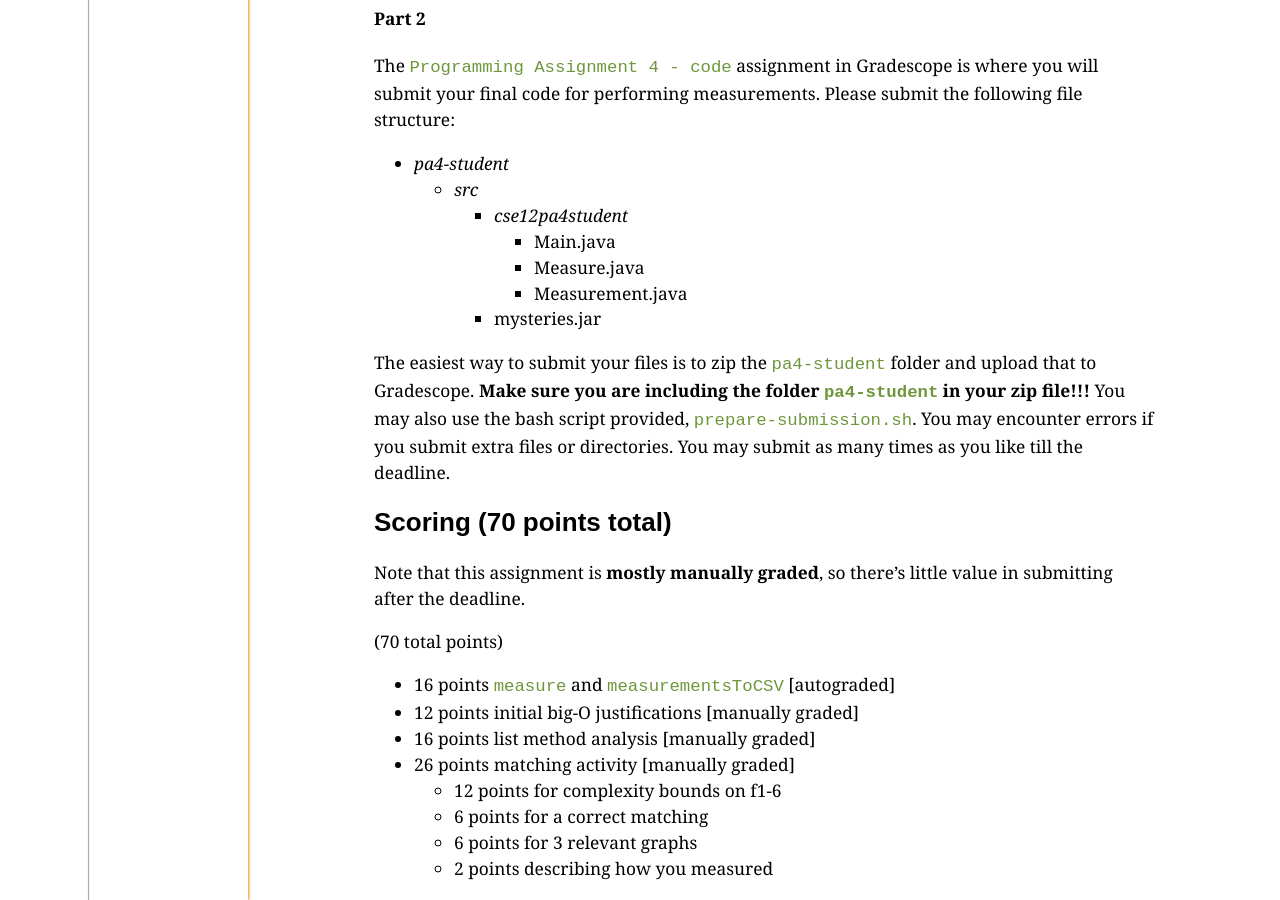
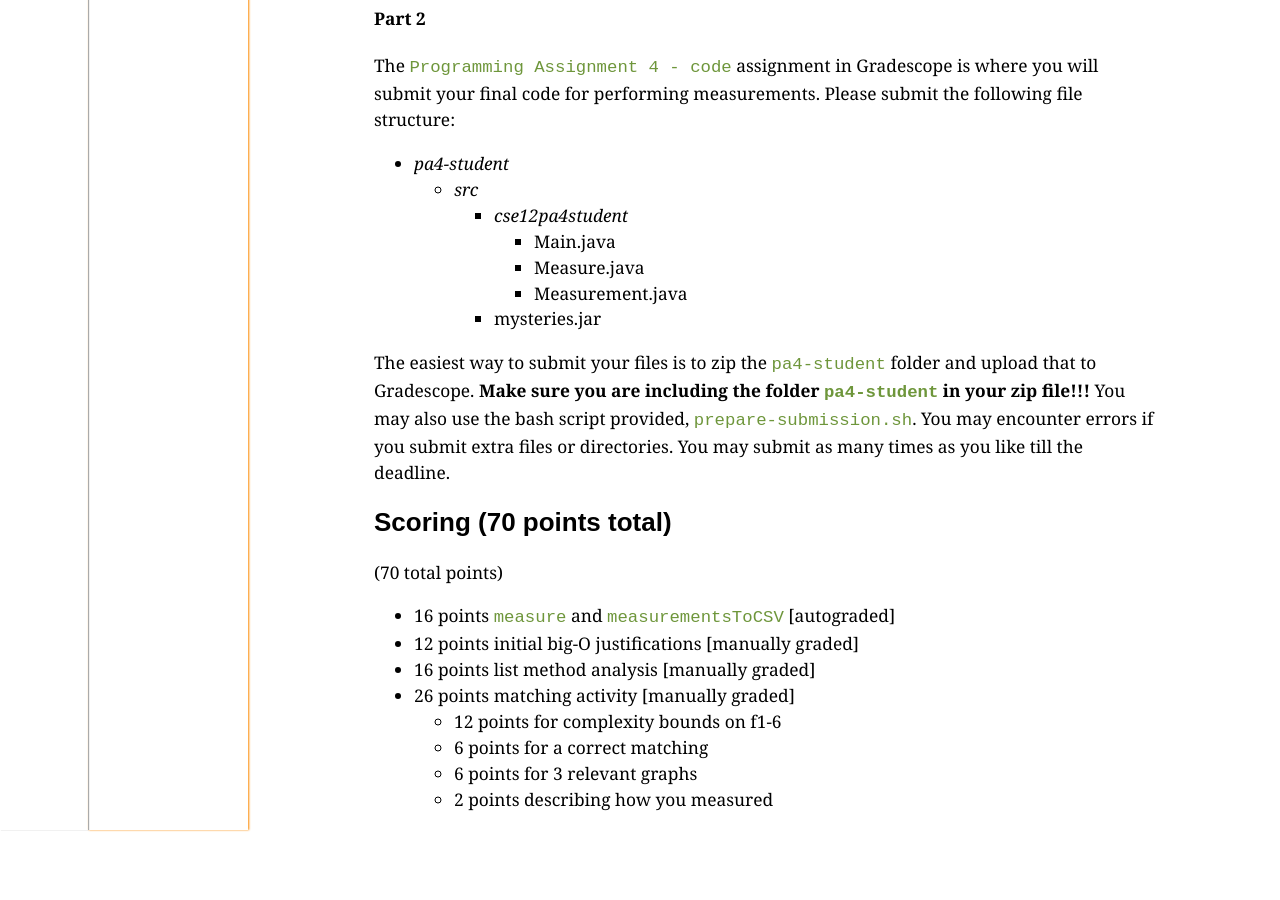
Before and after one commit to memelissa/ucsd-cse12-sp22.github.io, a Jekyll site: the page built from _assignments/pa4.md, in a window 1280 px wide and 900 px high, scrolled down 8031 px. Built offline with Jekyll 4.4.1, drawn with Linux system fonts in a browser that asks for light colours; after the commit the page ends 8861 px from its top, so only the background shows below that.

Commit message:
remove late policy

```diff
--- a/_assignments/pa4.md
+++ b/_assignments/pa4.md
@@ -380,9 +380,6 @@ You may encounter errors if you submit extra files or directories. You may submi
 
 ## Scoring (70 points total)
 
-Note that this assignment is **mostly manually graded**, so there's little
-value in submitting after the deadline.
-
 (70 total points)
 - 16 points `measure` and `measurementsToCSV` [autograded]
 - 12 points initial big-O justifications [manually graded]
```
